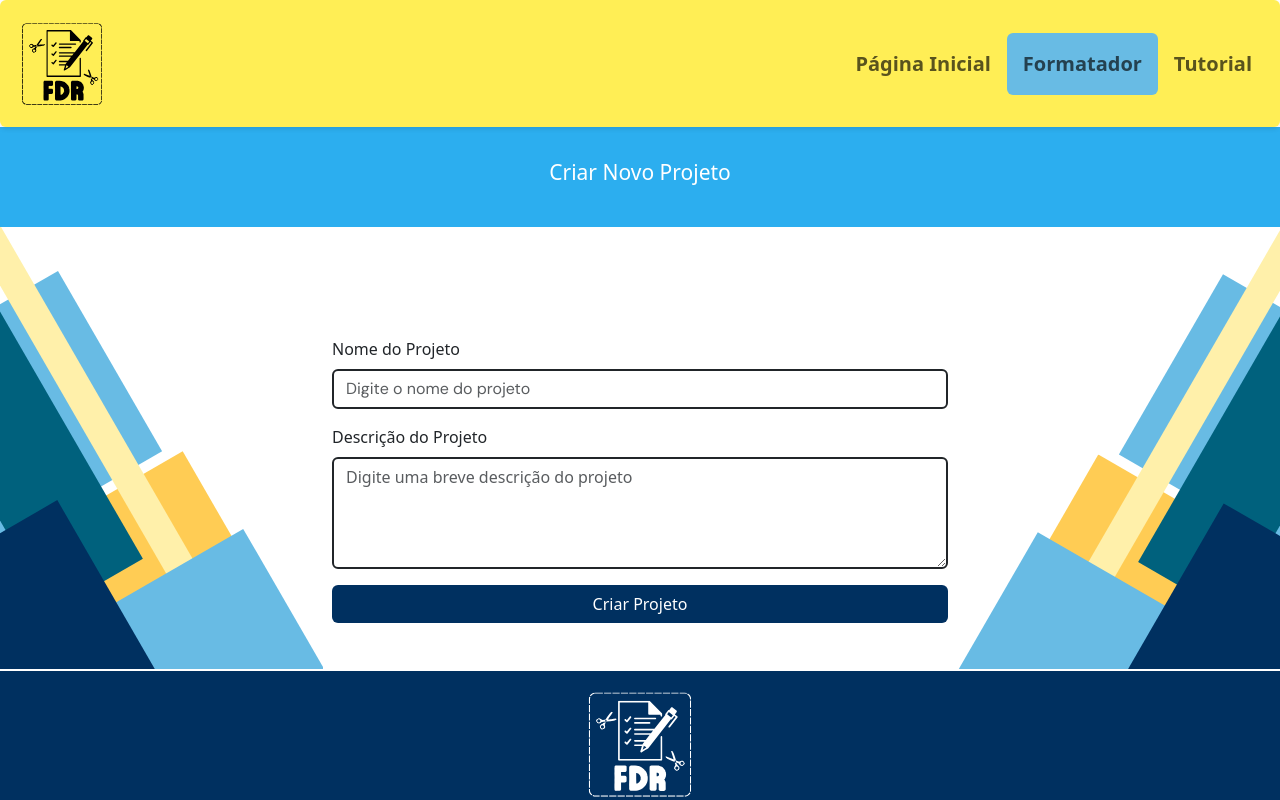
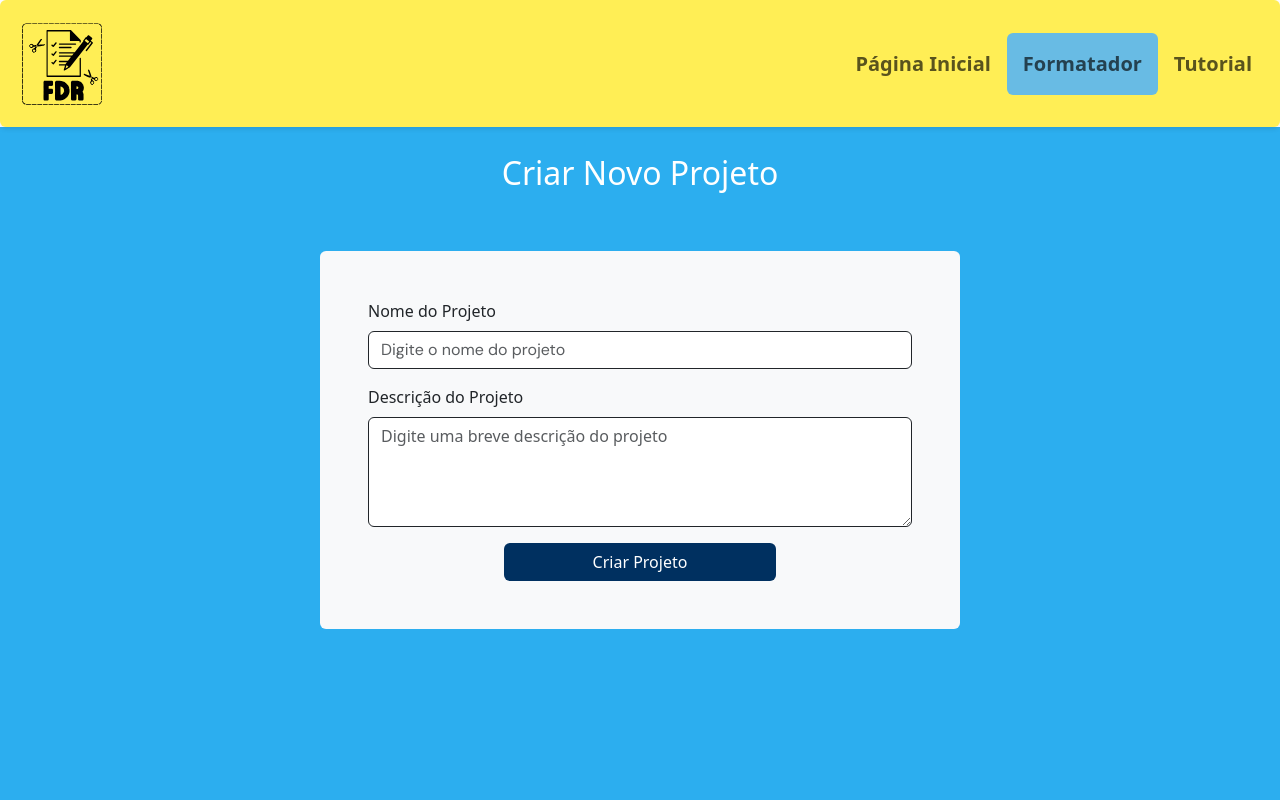
Before and after one commit to LiviaLaiany/Formatador-req, a React (Create React App) app in the folder formatador-front/: page /projetos/criar in a window 1280 px wide. Shown: the top 800 px of the page. Built offline with nearby package versions, Linux system fonts and the light colour scheme.

Commit message:
Atualizacoes front, criarprojeto, criarmodelo(falta responsividade)

```diff
--- a/formatador-front/src/css/CriarModeloPersonalizado.css
+++ b/formatador-front/src/css/CriarModeloPersonalizado.css
@@ -8,3 +8,12 @@
 .box-1{
     background-color: #2CAEEF;
 }
+#botao{
+    background-color: #003060;
+    color: white;
+
+}
+#botao:hover{
+    background-color: #044383;
+
+}
--- a/formatador-front/src/css/CriarProjeto.css
+++ b/formatador-front/src/css/CriarProjeto.css
@@ -1,12 +1,14 @@
 @import url('https://fonts.googleapis.com/css2?family=DM+Sans:wght@400;500;700&display=swap');
-
+#divGrande{
+    background: #2CAEEF;
+}
 #nome{
     border-color: #003060;
-    border: solid 2px;
+    border: solid 1px;
 }
 #descricao{
     border-color: #003060;
-    border: solid 2px;
+    border: solid 1px;
 }
 #h2{
     background-color: #2CAEEF;
@@ -28,11 +30,6 @@
 body{
     font-family: "DM Sans";
 }
-#imagens{
-    z-index: 3;
-    position: relative;
-    height: 86px;
-}
 #forms{
     position: relative;
     z-index: 3;
--- a/formatador-front/src/pages/CriarModeloPersonalizado.js
+++ b/formatador-front/src/pages/CriarModeloPersonalizado.js
@@ -6,6 +6,8 @@ import Rodape from './Rodape.js';
 import TutorialImage from  '../imagens/Tutorial.svg';
 import Tutorial1 from '../imagens/Tutorial1.svg';
 import '../css/CriarModeloPersonalizado.css';
+
+// FAZER A RESPONSIVIDADE
 
 export default function CriarModeloPersonalizado() {
     const [token] = useState(localStorage.getItem('token'));
@@ -53,8 +55,7 @@ export default function CriarModeloPersonalizado() {
             <Nav/>
             <span className='align-self-center d-flex justify-content-center text-light my-2' ><h2  className=' p-1 m-3 fs-2'>Criar Novo Modelo Personalizado</h2></span>
 
-            <div className='d-flex justify-content-center  align-items-center'>
-
+            <div className='d-flex justify-content-center m-4  align-items-center'>
                 <div className=' w-50 rounded align-self-center bg-light'>
                     <div className='justify-content-center d-flex align-items-center w-100'>
                         <form onSubmit={handleSubmit} className='my-2  '>
@@ -105,10 +106,11 @@ export default function CriarModeloPersonalizado() {
                                 </div>
 
                             </div>
-                        <div className='d-flex justify-content-center align-items-center my-5'>
-                            <button type="submit" className='btn criar'>Salvar</button>
+                            <div className="align-items-center justify-content-center m-5 d-flex">
+                                <button type="submit" className="btn  w-50" id="botao">
+                                    Criar Projeto
+                                </button>
                             </div>
-
                         </form>
                     </div>
                 </div>
--- a/formatador-front/src/pages/CriarProjeto.js
+++ b/formatador-front/src/pages/CriarProjeto.js
@@ -47,17 +47,11 @@ export default function CriarProjeto() {
         <div>
            <Nav text="Formatador" />
 
-            <div className="container-fluid  p-0 ">
+            <div id="divGrande" className="container-fluid vh-100 p-0 ">
                 <div id="h2" className="container-fluid d-flex p-0">
-                    <h2 className="text-center">Criar Novo Projeto</h2>
+                    <h2 className="text-center fs-2">Criar Novo Projeto</h2>
                 </div>
-                <div id="imagens" className="">
-                    <div className='justify-content-between d-flex'>
-                        <img src={TutorialImage} className='img-fluid d-none justify-content-around d-md-block '></img>
-                        <img src={Tutorial1} className='img-fluid d-none justify-content-around d-md-block'></img>
-                    </div>
-                </div>
-                <form id="forms" className="mt-4 container w-50" onSubmit={handleCriarProjeto}>
+                <form id="forms" className="mt-4 container rounded p-5 w-50 bg-light" onSubmit={handleCriarProjeto}>
                     <div className="mb-3">
                         <label htmlFor="nome" className="form-label">Nome do Projeto</label>
                         <input type="text" className="form-control text-dark" id="nome" value={nome} onChange={(e) => setNome(e.target.value)} placeholder="Digite o nome do projeto" required></input>
@@ -66,9 +60,12 @@ export default function CriarProjeto() {
                         <label htmlFor="descricao" className="form-label">Descrição do Projeto</label>
                         <textarea className="form-control text-dark" id="descricao" value={descricao} onChange={(e) => setDescricao(e.target.value)} placeholder="Digite uma breve descrição do projeto" rows="4"></textarea>
                     </div>
-                    <button type="submit" className="btn  w-100" id="botao">
-                        Criar Projeto
-                    </button>
+                    <div className="align-items-center justify-content-center d-flex">
+                        <button type="submit" className="btn  w-50 " id="botao">
+                            Criar Projeto
+                        </button>
+                    </div>
+
                 </form>
             </div>
             <Rodape/>
--- a/formatador-front/src/pages/Formatador.js
+++ b/formatador-front/src/pages/Formatador.js
@@ -90,13 +90,13 @@ export default function Formatador() {
                     {projetos?.length === 0 ? (
                         <div className="text-center">
                             <p>Nenhum projeto encontrado.</p>
-                            <button
+                            {/* <button
                                 onClick= {handleCriarProjeto}
                                 className="btn btn-primary"
                                 style={{ marginTop: '20px' }}
                             >
                                 Criar Novo Projeto
-                            </button>
+                            </button> */}
                         </div>
                     ) : (
                         <div className="row d-flex justify-content-center w-100">
@@ -107,7 +107,7 @@ export default function Formatador() {
                                     onClick={() => handleAbrirProjeto(projeto.id)}
                                     style={{ cursor: 'pointer', height: '150px' }}
                                 >
-                                    <div className="text-center">
+                                    <div className="text-center ">
                                         {projeto.nome}
                                         <button key={projeto.id} className='btn btn-danger btn-sm' onClick={(e) => handleExcluirProjeto(projeto.id, e)}>
                                             Excluir
--- a/formatador-front/src/pages/Rodape.js
+++ b/formatador-front/src/pages/Rodape.js
@@ -1,11 +1,11 @@
 import logo from "../imagens/FDR.svg";
-import './Rodape.css';
+import '../css/Rodape.css';
 
 export default function Rodape() {
 
     return (
 
-        <footer className="mt-5 w-100 py-0 mb-0 px-0">
+        <footer className=" w-100 py-0 mb-0 px-0">
 
             <div className="container">
                 <div className="row justify-content-center border-bottom pb-3">
```
Also changed, not shown: formatador-front/src/css/Rodape.css (renamed from formatador-front/src/pages/Rodape.css). Lines whose indentation alone changed are shown as unchanged.
